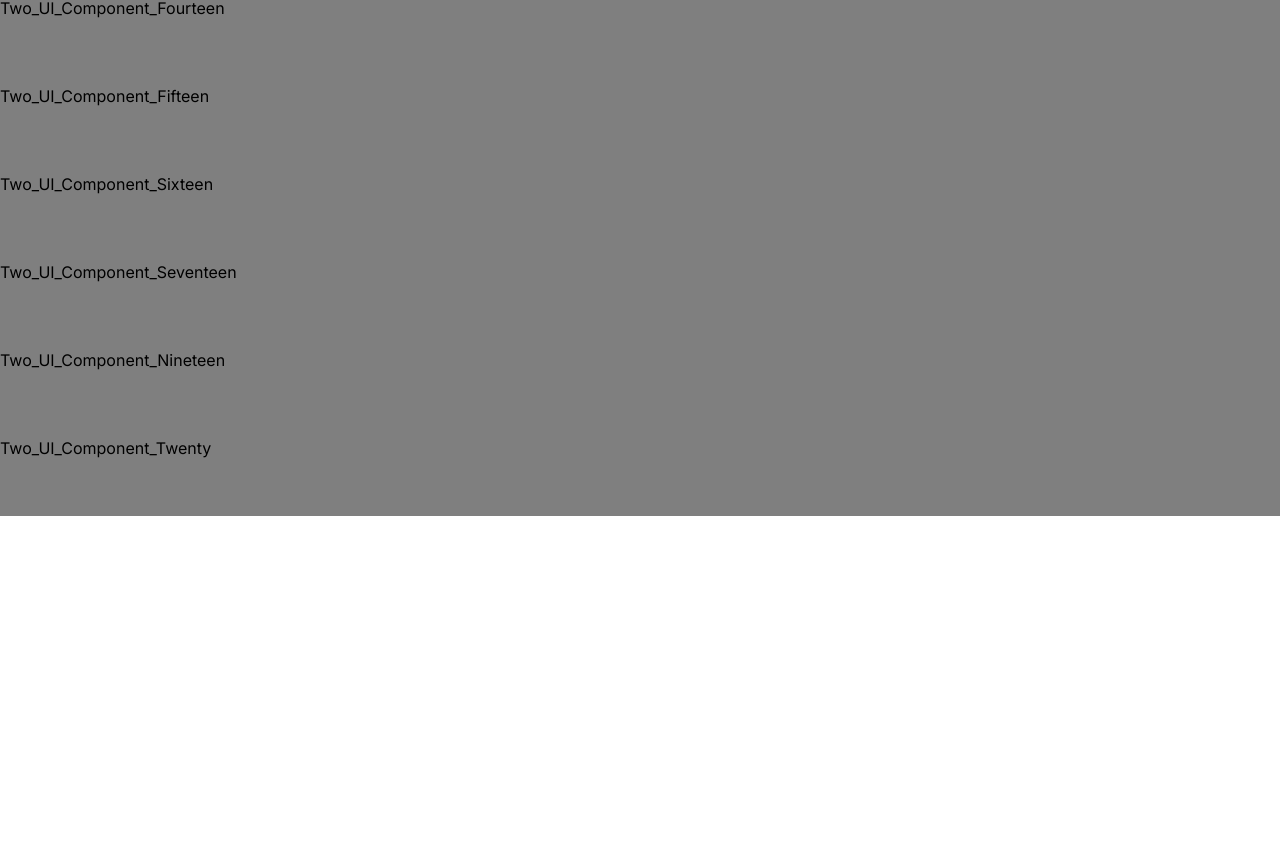
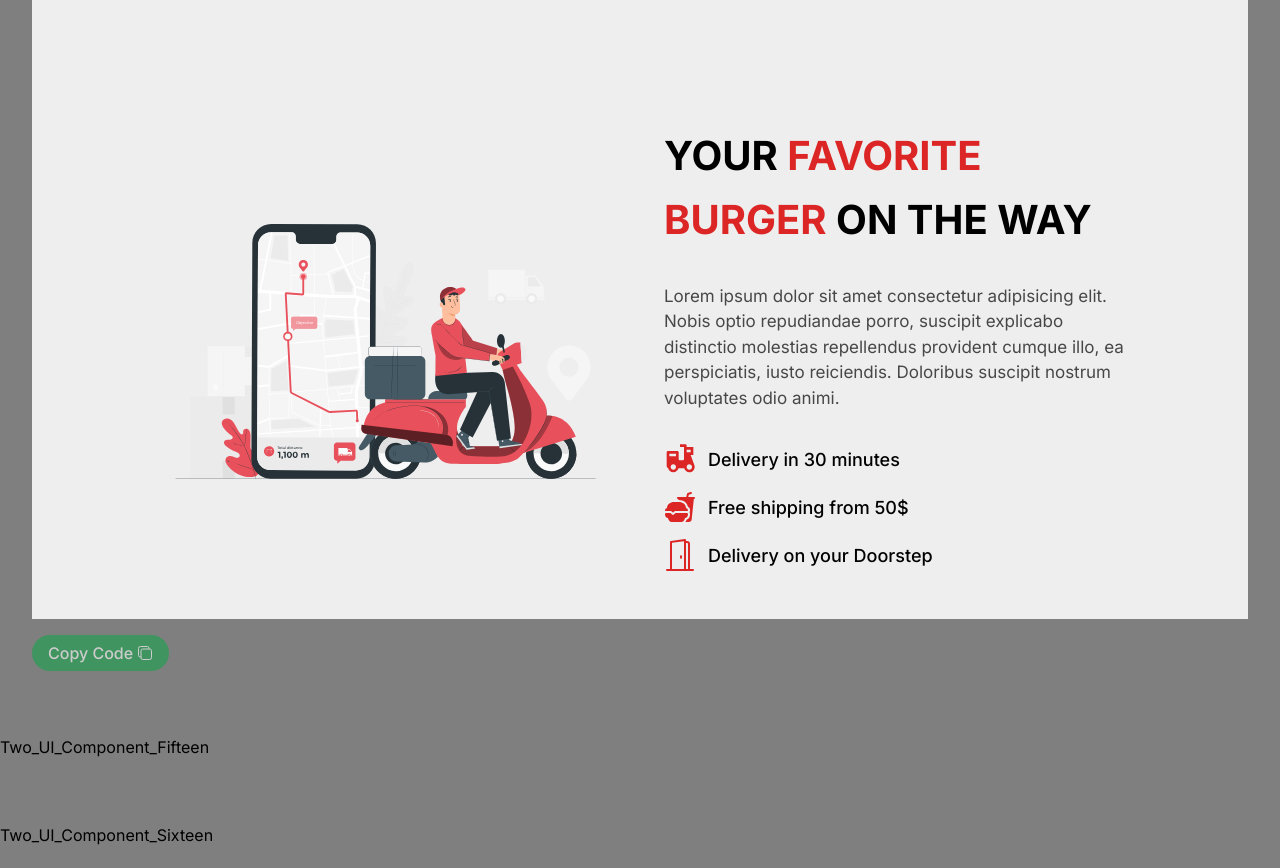
Before and after one commit to bhanudova02/ui_components, a Next.js app: page /ui_two in a window 1280 px wide. Shown: the part 1418-2286 px from the top of the page. Before the commit the page ends 1934 px from the top, so only its background shows below. Built offline with nearby package versions, Linux system fonts and the light colour scheme.

Commit message:
new ui changes added

```diff
--- a/package.json
+++ b/package.json
@@ -11,6 +11,7 @@
   "dependencies": {
     "@radix-ui/react-dialog": "^1.1.1",
     "@radix-ui/react-dropdown-menu": "^2.1.1",
+    "aos": "^2.3.4",
     "class-variance-authority": "^0.7.0",
     "clsx": "^2.1.1",
     "lucide-react": "^0.399.0",
@@ -23,6 +24,7 @@
     "tailwindcss-animate": "^1.0.7"
   },
   "devDependencies": {
+    "@types/aos": "^3.0.7",
     "@types/node": "^20",
     "@types/react": "^18",
     "@types/react-dom": "^18",
--- a/src/app/ui_two/components/Two_UI_Component_Fourteen.tsx
+++ b/src/app/ui_two/components/Two_UI_Component_Fourteen.tsx
@@ -1,9 +1,193 @@
+"use client"
 import React from 'react'
+import Image from "next/image";
+import { RiEBike2Fill } from "react-icons/ri";
+import { IoFastFood } from "react-icons/io5";
+import { BsDoorOpen } from "react-icons/bs";
+import { DialogBox } from '@/components/DialogBox';
 
 const Two_UI_Component_Fourteen = () => {
+  const deliveryInfo = {
+    heading: "Your",
+    spanHeading: "Favorite Burger",
+    endHeading: "On The Way",
+    description: "Lorem ipsum dolor sit amet consectetur adipisicing elit. Nobis optio repudiandae porro, suscipit explicabo distinctio molestias repellendus provident cumque illo, ea perspiciatis, iusto reiciendis. Doloribus suscipit nostrum voluptates odio animi.",
+    imgSrc: "/delivery.2908e1b4.svg",
+    services: [
+      { icon: "RiEBike2Fill", text: "Delivery in 30 minutes", margin: 'flex items-center space-x-3 mt-[2rem]' },
+      { icon: "IoFastFood", text: "Free shipping from 50$", margin: 'flex items-center space-x-3 mt-[1rem]' },
+      { icon: "BsDoorOpen", text: "Delivery on your Doorstep", margin: 'flex items-center space-x-3 mt-[1rem]' },
+    ]
+  }
+
+
+  function getIcon(iconName: any) {
+    switch (iconName) {
+      case "RiEBike2Fill":
+        return <RiEBike2Fill className="w-[2rem] h-[2rem] text-red-600" />;
+      case "IoFastFood":
+        return <IoFastFood className="w-[2rem] h-[2rem] text-red-600" />;
+      case "BsDoorOpen":
+        return <BsDoorOpen className="w-[2rem] h-[2rem] text-red-600" />;
+      default:
+        return null;
+    }
+  }
+
+
+  function handelCodeCopy() {
+    const codeToCopy = `
+    Image Source Link:
+    ------------------
+    https://www.mediafire.com/folder/tatwoecdmiw2b/Component+Images
+
+    Slide Create Code:
+    ------------------
+    Install Packages
+-----------------
+> npm i aos
+> npm i --save-dev @types/aos
+
+
+
+main page.tsx
+-------------
+
+import AOS from 'aos';
+import 'aos/dist/aos.css';
+
+export default function page() {
+    useEffect(() => {
+        const initAos = async () => {
+            await import('aos')
+            AOS.init({
+                duration: 1000,
+                easing: 'ease',
+                once: true,
+                anchorPlacement: 'top-center'
+            })
+        };
+        initAos();
+    }, [])
+
+    return (
+        <div className="pt-24 pb-14 bg-black/50 space-y-16">
+            <Two_UI_Component_Fourteen />
+        </div>
+    )
+}
+
+
+
+Two_UI_Component_Fourteen.tsx
+------------------------------
+import React from 'react'
+import Image from "next/image";
+import { RiEBike2Fill } from "react-icons/ri";
+import { IoFastFood } from "react-icons/io5";
+import { BsDoorOpen } from "react-icons/bs";
+
+const Two_UI_Component_Fourteen = () => {
+
+  const deliveryInfo = {
+    heading: "Your",
+    spanHeading: "Favorite Burger",
+    endHeading: "On The Way",
+    description: "Lorem ipsum dolor sit amet consectetur adipisicing elit. Nobis optio repudiandae porro, suscipit explicabo distinctio molestias repellendus provident cumque illo, ea perspiciatis, iusto reiciendis. Doloribus suscipit nostrum voluptates odio animi.",
+    imgSrc: "/delivery.2908e1b4.svg",
+    services: [
+      { icon: "RiEBike2Fill", text: "Delivery in 30 minutes", margin: 'flex items-center space-x-3 mt-[2rem]' },
+      { icon: "IoFastFood", text: "Free shipping from 50$", margin: 'flex items-center space-x-3 mt-[1rem]' },
+      { icon: "BsDoorOpen", text: "Delivery on your Doorstep", margin: 'flex items-center space-x-3 mt-[1rem]' },
+    ]
+  }
+
+
+
+  function getIcon(iconName: any) {
+    switch (iconName) {
+      case "RiEBike2Fill":
+        return <RiEBike2Fill className="w-[2rem] h-[2rem] text-red-600" />;
+      case "IoFastFood":
+        return <IoFastFood className="w-[2rem] h-[2rem] text-red-600" />;
+      case "BsDoorOpen":
+        return <BsDoorOpen className="w-[2rem] h-[2rem] text-red-600" />;
+      default:
+        return null;
+    }
+  }
+
   return (
-    <div>Two_UI_Component_Fourteen</div>
+    <div>
+      <div className="pt-[8rem] pb-[3rem] bg-[#EEEEEE]">
+        <div className="w-[80%] mx-auto grid grid-cols-1 lg:grid-cols-2 gap-[3rem] items-center">
+          <div data-aos="fade-right" data-aos-anchor-placement="top-center">
+            <Image src={deliveryInfo.imgSrc} alt={deliveryInfo.imgSrc} width={1000} height={1000} />
+          </div>
+          <div data-aos="zoom-in" data-aso-delay="200" data-aos-anchor-placement="top-center">
+            <h1 className="uppercase text-[30px] md:text-[40px] lg:text[30px] xl:text-[40px] font-bold leading-[3rem] md:leading-[4rem]">
+              {deliveryInfo.heading} <span className="text-red-600">{deliveryInfo.spanHeading}</span> {deliveryInfo.endHeading}
+            </h1>
+            <p className="mt-[2rem] text-black text-[17px] text-opacity-70">
+              {deliveryInfo.description}
+            </p>
+            {
+              deliveryInfo.services.map((service: any, index: number) => (
+                <div key={index} className={service.margin}>
+                  {getIcon(service.icon)}
+                  <h1 className="text-[18px] text-black font-medium">{service.text}</h1>
+                </div>
+              ))
+            }
+          </div>
+        </div>
+      </div>
+    </div>
   )
 }
 
 export default Two_UI_Component_Fourteen
+
+
+
+
+    `;
+    navigator.clipboard.writeText(codeToCopy)
+  }
+
+
+
+  return (
+    <div className="container mx-auto">
+      <div className="pt-[8rem] pb-[3rem] bg-[#EEEEEE]">
+        <div className="w-[80%] mx-auto grid grid-cols-1 lg:grid-cols-2 gap-[3rem] items-center">
+          <div data-aos="fade-right" data-aos-anchor-placement="top-center">
+            <Image src={deliveryInfo.imgSrc} alt={deliveryInfo.imgSrc} width={1000} height={1000} />
+          </div>
+          <div data-aos="zoom-in" data-aso-delay="200" data-aos-anchor-placement="top-center">
+            <h1 className="uppercase text-[30px] md:text-[40px] lg:text[30px] xl:text-[40px] font-bold leading-[3rem] md:leading-[4rem]">
+              {deliveryInfo.heading} <span className="text-red-600">{deliveryInfo.spanHeading}</span> {deliveryInfo.endHeading}
+            </h1>
+            <p className="mt-[2rem] text-black text-[17px] text-opacity-70">
+              {deliveryInfo.description}
+            </p>
+            {
+              deliveryInfo.services.map((service: any, index: number) => (
+                <div key={index} className={service.margin}>
+                  {getIcon(service.icon)}
+                  <h1 className="text-[18px] text-black font-medium">{service.text}</h1>
+                </div>
+              ))
+            }
+          </div>
+        </div>
+      </div>
+
+      <div onClick={handelCodeCopy} className="mt-4 opacity-60 hover:opacity-80 w-fit font-medium text-white rounded-md">
+        <DialogBox />
+      </div>
+    </div>
+  )
+}
+
+export default Two_UI_Component_Fourteen
--- a/src/app/ui_two/page.tsx
+++ b/src/app/ui_two/page.tsx
@@ -1,3 +1,5 @@
+"use client"
+import { useEffect } from "react";
 import Two_UI_Component_Eight from "./components/Two_UI_Component_Eight";
 import Two_UI_Component_Eighteen from "./components/Two_UI_Component_Eighteen";
 import Two_UI_Component_Eleven from "./components/Two_UI_Component_Eleven";
@@ -19,7 +21,24 @@ import Two_UI_Component_Twelve from "./components/Two_UI_Component_Twelve";
 import Two_UI_Component_Twenty from "./components/Two_UI_Component_Twenty";
 import Two_UI_Component_Two from "./components/Two_UI_Component_Two";
 
+
+import AOS from 'aos';
+import 'aos/dist/aos.css';
+
 export default function page() {
+    useEffect(() => {
+        const initAos = async () => {
+            await import('aos')
+            AOS.init({
+                duration: 1000,
+                easing: 'ease',
+                once: true,
+                anchorPlacement: 'top-center'
+            })
+        };
+        initAos();
+    }, [])
+
     return (
         <div className="pt-24 pb-14 bg-black/50 space-y-16">
             <Two_UI_Component_One />
```
Also changed, not shown: public/delivery.2908e1b4.svg (added), 1 other file (tests, documents, lock files or other folders).
